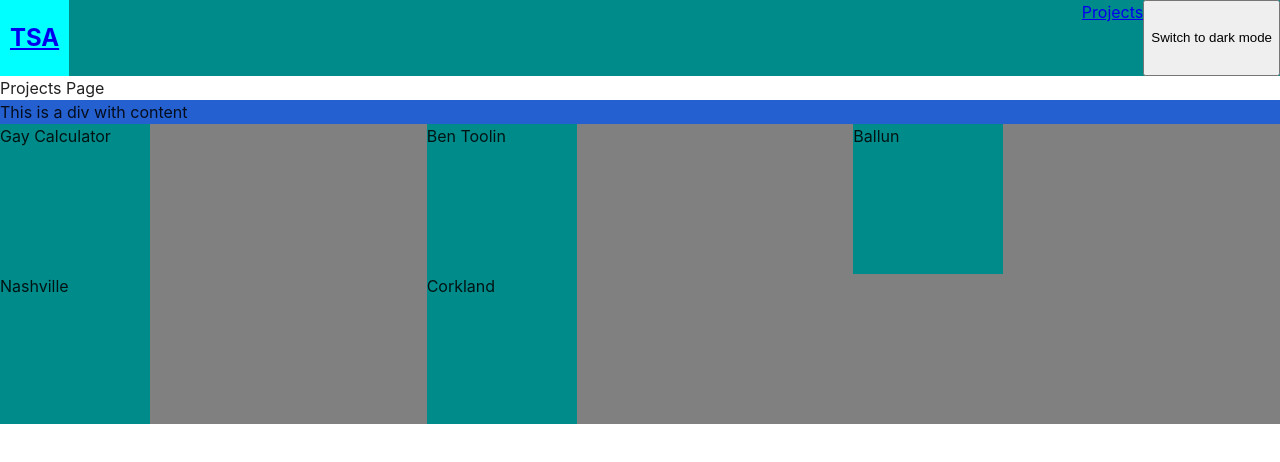
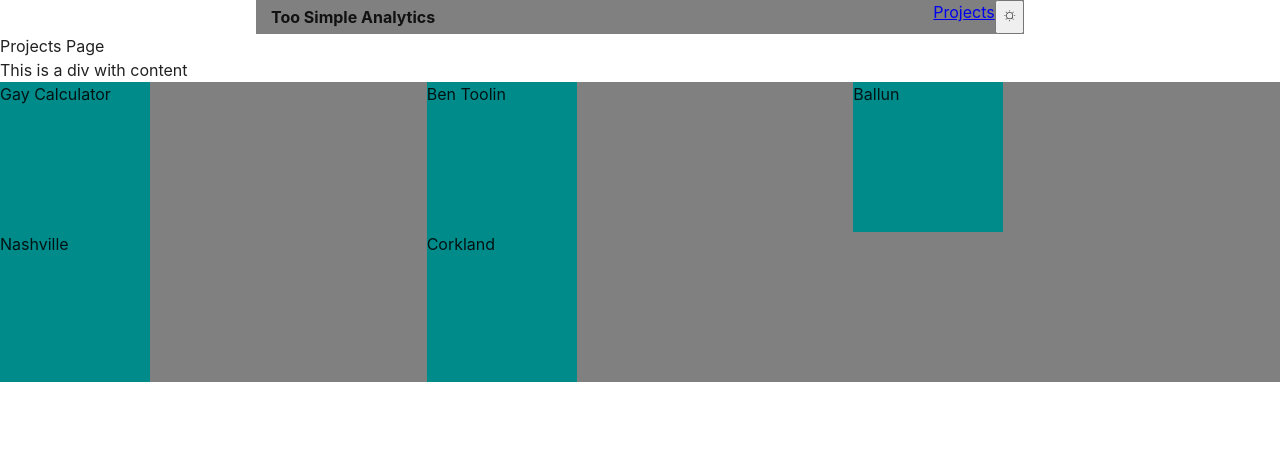
Before and after one commit to JoshBergman/TooSimpleAnalytics-Frontend, a React (Vite) app: page /projects in a window 1280 px wide. Shown: the top 462 px of the page. Built offline with nearby package versions, Linux system fonts and the light colour scheme.

Commit message:
Header cleanup, style change

```diff
--- a/package.json
+++ b/package.json
@@ -12,6 +12,7 @@
   "dependencies": {
     "react": "^18.2.0",
     "react-dom": "^18.2.0",
+    "react-icons": "^4.11.0",
     "react-router-dom": "^6.16.0"
   },
   "devDependencies": {
--- /dev/null
+++ b/src/components/UI/Header/header-components/dark-button.tsx
@@ -0,0 +1,15 @@
+import { useContext } from "react";
+import { CiLight, CiDark } from "react-icons/ci";
+import { AppStateContext } from "../../../../store/app-state/app-state-context";
+
+const DarkButton = () => {
+  const { isDarkMode, toggleDarkMode } = useContext(AppStateContext).appState;
+
+  return (
+    <button onClick={toggleDarkMode}>
+      {isDarkMode ? <CiDark /> : <CiLight />}
+    </button>
+  );
+};
+
+export default DarkButton;
--- /dev/null
+++ b/src/components/UI/Header/header-components/logo.tsx
@@ -0,0 +1,15 @@
+import { Link } from "react-router-dom";
+
+import styles from "../styles/header-logo.module.css";
+
+const Logo = () => {
+  return (
+    <div className={styles.logoTextContainer}>
+      <Link to="/" style={{ textDecoration: "none" }}>
+        <h2 className={styles.logoText}>Too Simple Analytics</h2>
+      </Link>
+    </div>
+  );
+};
+
+export default Logo;
--- a/src/components/UI/Header/header.tsx
+++ b/src/components/UI/Header/header.tsx
@@ -1,23 +1,17 @@
-import { useContext } from "react";
+import { Link } from "react-router-dom";
+import Logo from "./header-components/logo";
 
 import styles from "./styles/header.module.css";
-import { AppStateContext } from "../../../store/app-state/app-state-context";
-import { Link } from "react-router-dom";
+import DarkButton from "./header-components/dark-button";
 
 const Header = () => {
-  const { isDarkMode, toggleDarkMode } = useContext(AppStateContext).appState;
-
   return (
     <div className={styles.header}>
       <div className={styles.leftSideHeader}>
-        <h2>
-          <Link to="/">TSA</Link>
-        </h2>
+        <Logo />
       </div>
       <div className={styles.rightSideHeader}>
-        <button onClick={toggleDarkMode}>
-          {isDarkMode ? "Switch to light mode" : "Switch to dark mode"}
-        </button>
+        <DarkButton />
         <nav>
           <Link to="/projects">Projects</Link>
         </nav>
--- /dev/null
+++ b/src/components/UI/Header/styles/header-logo.module.css
@@ -0,0 +1,14 @@
+.logoTextContainer {
+  display: flex;
+  flex-direction: column;
+  width: fit-content;
+  margin: 10px;
+}
+
+.logoText {
+  color: var(--text-default);
+  text-decoration: none;
+  font-size: 1em;
+  white-space: nowrap;
+  margin: -5px;
+}
--- a/src/components/UI/Header/styles/header.module.css
+++ b/src/components/UI/Header/styles/header.module.css
@@ -1,8 +1,9 @@
 .header {
   display: flex;
   flex-direction: row;
-  width: 100%;
-  background-color: pink;
+  width: clamp(260px, 60%, 1200px);
+  margin: 0 auto;
+  background-color: gray;
 }
 
 .leftSideHeader,
@@ -10,14 +11,12 @@
 }
 
 .leftSideHeader {
-  background-color: cyan;
   padding: 0px 10px;
   width: fit-content;
 }
 
 .rightSideHeader {
   width: 100%;
-  background-color: darkcyan;
   display: flex;
   flex-direction: row-reverse;
 }
--- a/src/index.css
+++ b/src/index.css
@@ -18,16 +18,20 @@ body {
 
 .dark {
   /* Dark mode colors */
-  --a-color: rgb(25, 25, 114);
-  --html-page-color: #242424;
+  --html-page-color: rgb(23, 24, 26);
   --text-default: hsla(0, 0%, 100%, 0.87);
+
+  --background-one: #0a0a0a;
+
+  --subtle-gray: rgb(69, 69, 69);
 }
 
 .light {
   /* light mode colors */
-  --a-color: rgb(36, 96, 208);
   --html-page-color: #ffffff;
   --text-default: hsla(0, 0%, 0%, 0.87);
+
+  --background-one: rgb(232, 232, 232);
 }
 
 .dark,
@@ -37,4 +41,7 @@ body {
   color: var(--text-default);
 
   min-height: 100vh;
+
+  /* shared light and dark colors */
+  --shared-color: pink;
 }
```
Also changed, not shown: 1 other file (tests, documents, lock files or other folders).
